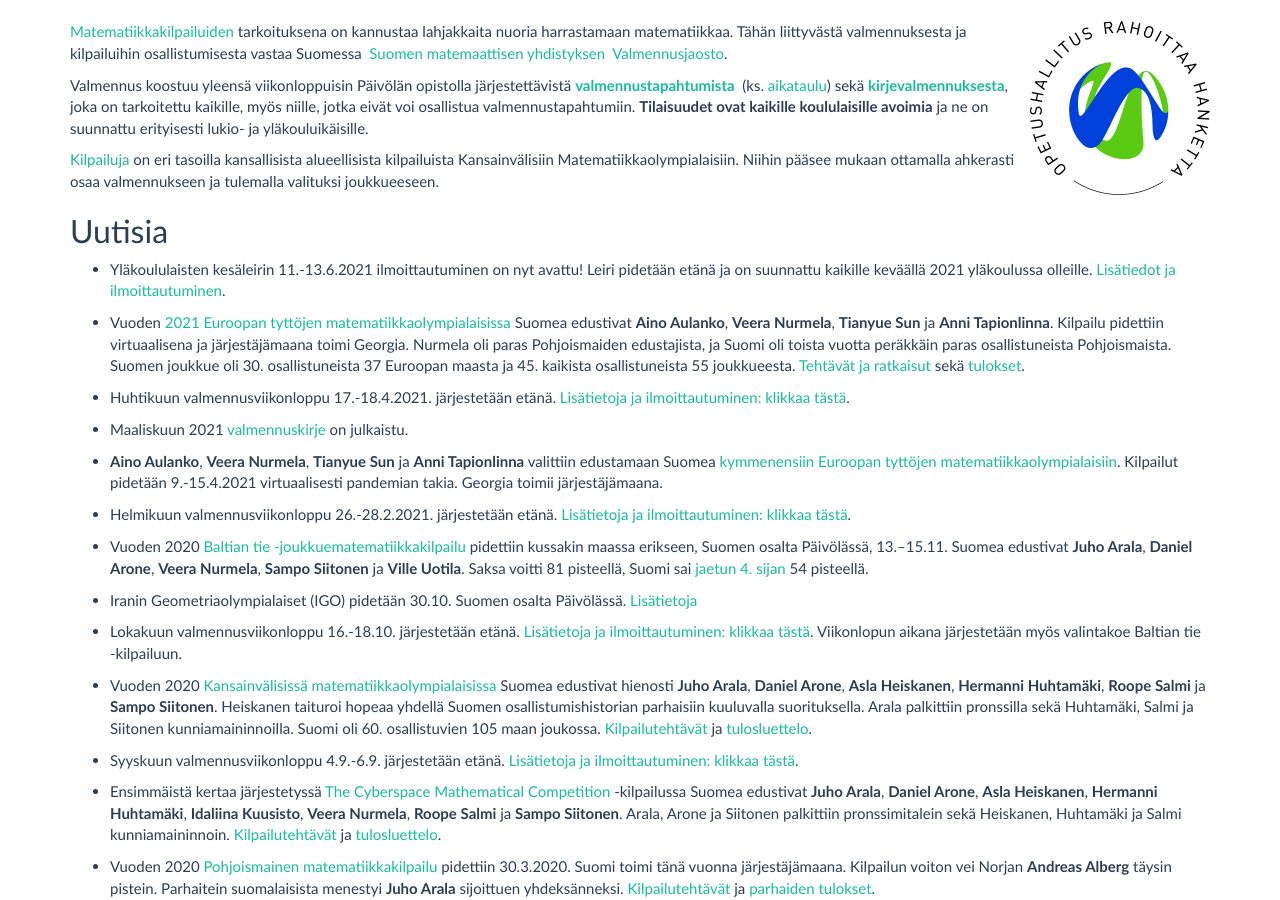
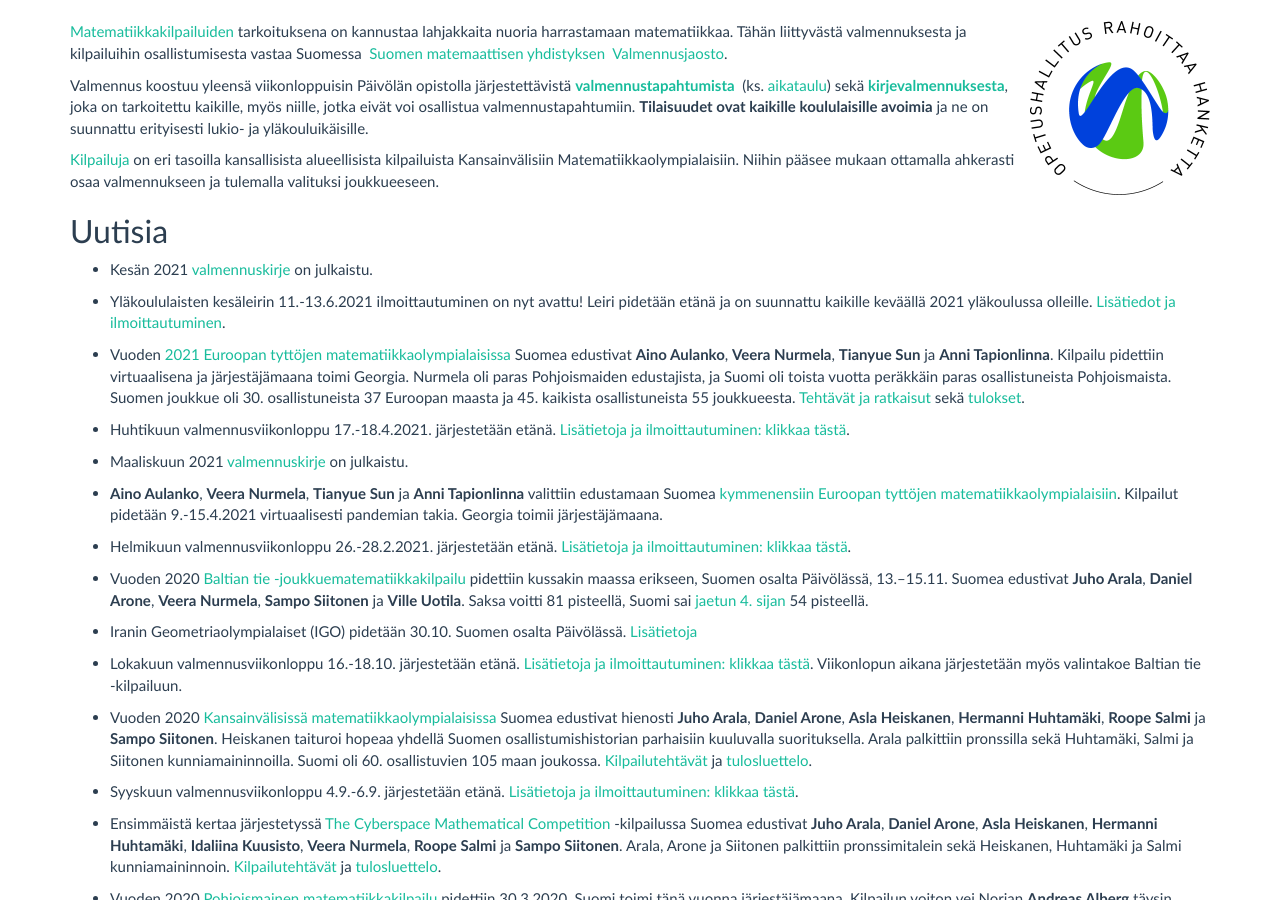
Before and after one commit to matematiikkakilpailut/matematiikkakilpailut.github.io, a Jekyll site: the page built from index.md, in a window 1280 px wide and 900 px high, scrolled down 321 px. Built offline with Jekyll 4.4.1, drawn with Linux system fonts in a browser that asks for light colours.

Commit message:
Kesän valmennuskirje

```diff
--- a/index.md
+++ b/index.md
@@ -38,6 +38,8 @@ viikkoa etukäteen!**
 
 
 ## <a name="uutisia"></a>Uutisia
+
+* Kesän 2021 [valmennuskirje](/valmennus/2021/kirje_2021_06.pdf) on julkaistu.
 
 * Yläkoululaisten kesäleirin 11.-13.6.2021 ilmoittautuminen on nyt avattu! Leiri pidetään etänä ja on suunnattu kaikille keväällä 2021 yläkoulussa olleille. [Lisätiedot ja ilmoittautuminen](https://matematiikkakilpailut.fi/aikataulu/YlaKesa2021/).
 
```
Also changed, not shown: valmennus/index.md (+2 -0 lines).
